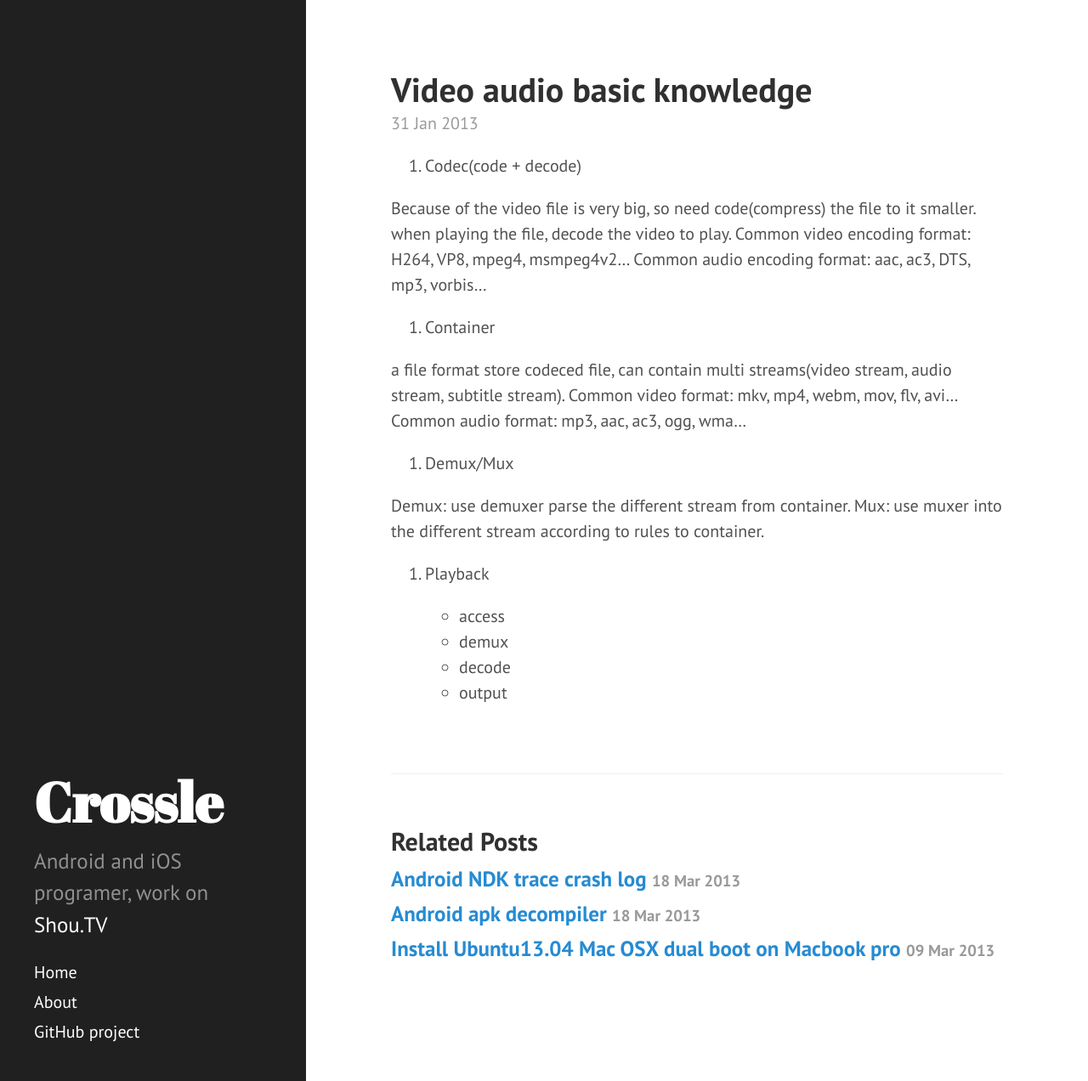
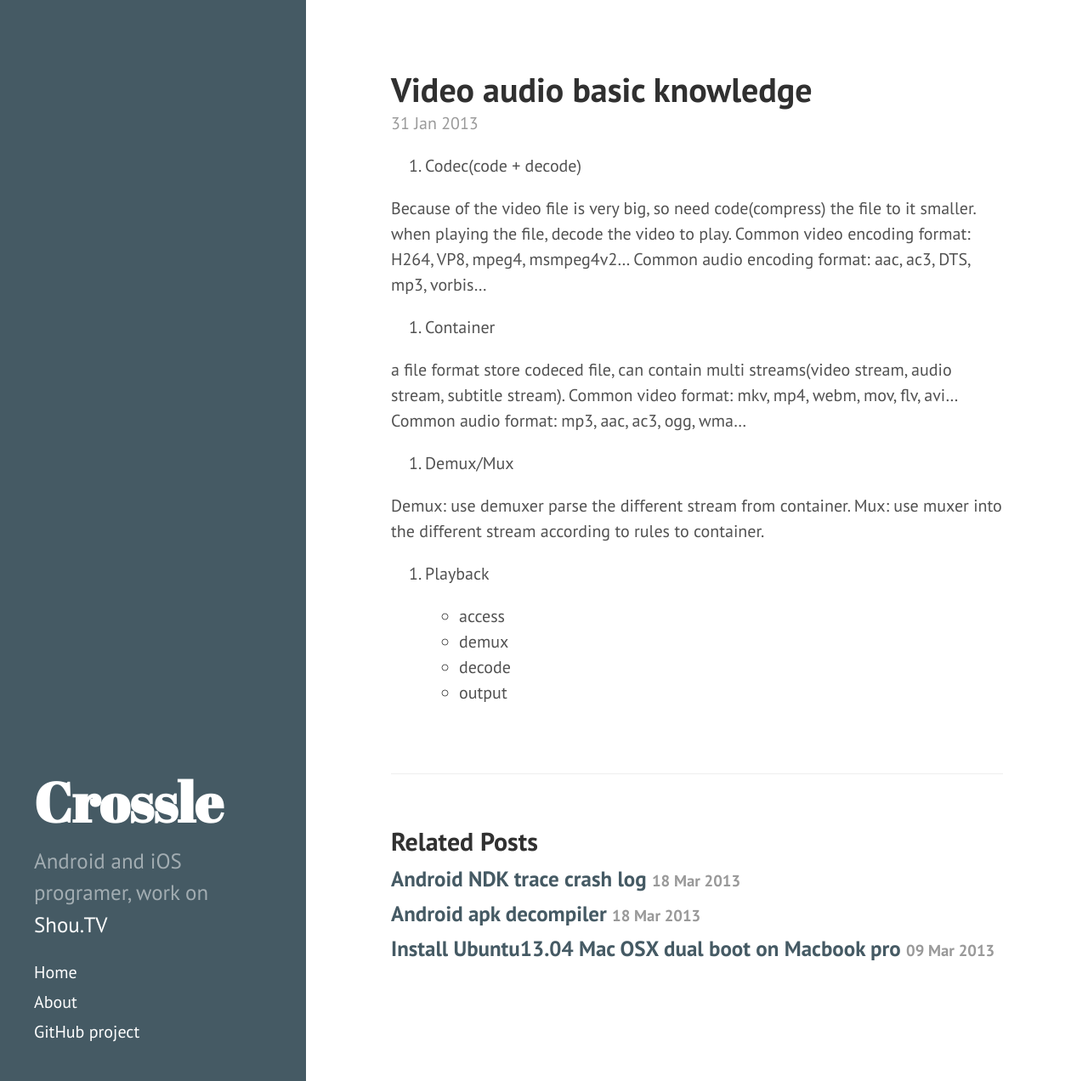
Before and after one commit to crossle/crossle.github.io, a Jekyll site: the page built from _posts/2013-01-31-video-audio-basic-knowledge.markdown, in a window 1280 px wide and 1272 px high. Shown: the whole window at 85% size. Built offline with Jekyll 4.4.1, drawn with Linux system fonts in a browser that asks for light colours; Markdown is read by kramdown in place of the engine named in the settings.

Commit message:
Change theme color

```diff
--- a/_layouts/default.html
+++ b/_layouts/default.html
@@ -3,7 +3,7 @@
 
   {% include head.html %}
 
-  <body>
+  <body  class="theme-base-0b">
 
     {% include sidebar.html %}
 
--- a/public/css/hyde.css
+++ b/public/css/hyde.css
@@ -206,11 +206,11 @@ a.sidebar-nav-item:focus {
 
 /* Green */
 .theme-base-0b .sidebar {
-  background-color: #90a959;
+  background-color: #455A64;
 }
 .theme-base-0b .content a,
 .theme-base-0b .related-posts li a:hover {
-  color: #90a959;
+  color: #455A64;
 }
 
 /* Cyan */
```
